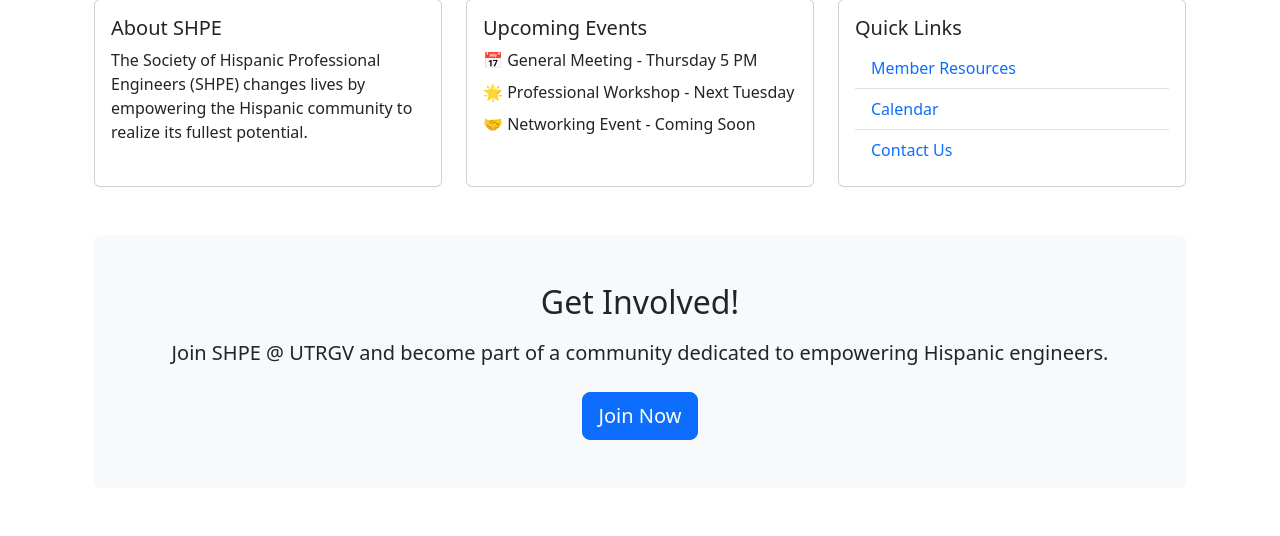
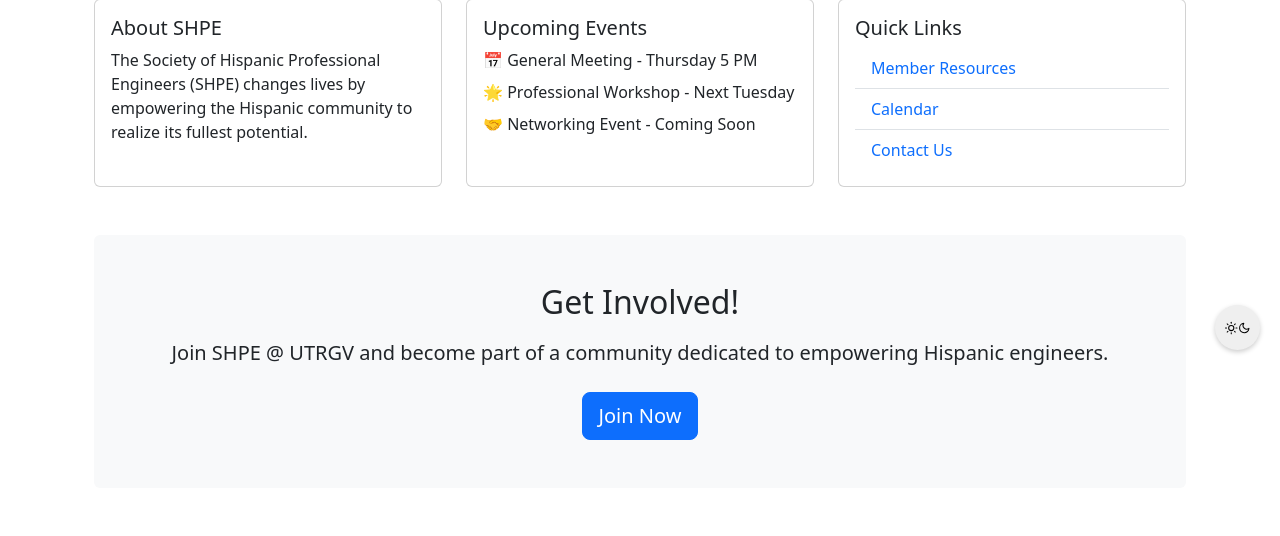
Before and after one commit to Yizushdz/SWE_Project, a Django app: page / in a window 1280 px wide. Shown: the part 430-966 px from the top of the page. Run offline with Django 5.2, Linux system fonts and the light colour scheme.

Commit message:
Feature: light/dark mode

```diff
--- a/fall3340/settings.py
+++ b/fall3340/settings.py
@@ -121,6 +121,11 @@ USE_TZ = True
 # https://docs.djangoproject.com/en/5.1/howto/static-files/
 
 STATIC_URL = 'static/'
+STATICFILES_DIRS = [
+    BASE_DIR / "static",  # If using Python 3.6+
+    # or for older versions:
+    # os.path.join(BASE_DIR, 'static'),
+]
 
 # Default primary key field type
 # https://docs.djangoproject.com/en/5.1/ref/settings/#default-auto-field
--- /dev/null
+++ b/testApp/static/css/styles.css
@@ -0,0 +1,55 @@
+.theme-toggle {
+    position: fixed;
+    bottom: 20px;
+    right: 20px;
+    z-index: 1000;
+    padding: 10px;
+    border-radius: 50%;
+    width: 45px;
+    height: 45px;
+    display: flex;
+    align-items: center;
+    justify-content: center;
+    border: none;
+    box-shadow: 0 2px 5px rgba(0,0,0,0.2);
+    transition: all 0.3s ease;
+}
+
+.theme-toggle:hover {
+    transform: scale(1.1);
+    box-shadow: 0 4px 8px rgba(0,0,0,0.3);
+}
+
+.theme-toggle .sun-icon,
+.theme-toggle .moon-icon {
+    width: 20px;
+    height: 20px;
+}
+
+[data-bs-theme="dark"] .sun-icon {
+    display: none;
+}
+
+[data-bs-theme="light"] .moon-icon {
+    display: none;
+}
+
+/* Dark mode custom colors */
+[data-bs-theme="dark"] {
+    --bs-body-color: #e3e3e3;
+    --bs-body-bg: #1a1a1a;
+}
+
+[data-bs-theme="dark"] .theme-toggle {
+    background-color: #373737;
+    color: #fff;
+}
+
+[data-bs-theme="light"] .theme-toggle {
+    background-color: #fff;
+    color: #000;
+}
+
+body {
+    transition: background-color 0.3s ease, color 0.3s ease;
+}
--- /dev/null
+++ b/testApp/static/js/theme.js
@@ -0,0 +1,18 @@
+document.addEventListener('DOMContentLoaded', () => {
+    const themeToggle = document.getElementById('themeToggle');
+    const html = document.documentElement;
+
+    // Check for saved theme preference
+    const savedTheme = localStorage.getItem('theme');
+    if (savedTheme) {
+        html.setAttribute('data-bs-theme', savedTheme);
+    }
+
+    themeToggle.addEventListener('click', () => {
+        const currentTheme = html.getAttribute('data-bs-theme');
+        const newTheme = currentTheme === 'dark' ? 'light' : 'dark';
+
+        html.setAttribute('data-bs-theme', newTheme);
+        localStorage.setItem('theme', newTheme);
+    });
+});
--- a/testApp/templates/base.html
+++ b/testApp/templates/base.html
@@ -1,11 +1,13 @@
 <!-- base.html -->
+{% load static %} <!--loads static folder for reference by the light/dark mode feature-->
 <!DOCTYPE html>
 <html lang="en">
 <head>
     <meta charset="UTF-8">
     <meta name="viewport" content="width=device-width, initial-scale=1.0">
-    <title>{% block title %}My Django App{% endblock %}</title>
+    <title>{% block title %}SHPE's Django App{% endblock %}</title>
     <link href="https://cdn.jsdelivr.net/npm/bootstrap@5.3.0/dist/css/bootstrap.min.css" rel="stylesheet">
+    <link href="{% static './css/styles.css' %}" rel="stylesheet">
 </head>
 <body>
     <!-- Navbar -->
@@ -43,6 +45,23 @@
             </div>
         </div>
     </nav>
+    <!-- Theme Toggle Button -->
+    <button class="theme-toggle" id="themeToggle" aria-label="Toggle theme">
+        <svg class="sun-icon" xmlns="http://www.w3.org/2000/svg" width="20" height="20" viewBox="0 0 24 24" fill="none" stroke="currentColor" stroke-width="2" stroke-linecap="round" stroke-linejoin="round">
+            <circle cx="12" cy="12" r="5"/>
+            <line x1="12" y1="1" x2="12" y2="3"/>
+            <line x1="12" y1="21" x2="12" y2="23"/>
+            <line x1="4.22" y1="4.22" x2="5.64" y2="5.64"/>
+            <line x1="18.36" y1="18.36" x2="19.78" y2="19.78"/>
+            <line x1="1" y1="12" x2="3" y2="12"/>
+            <line x1="21" y1="12" x2="23" y2="12"/>
+            <line x1="4.22" y1="19.78" x2="5.64" y2="18.36"/>
+            <line x1="18.36" y1="5.64" x2="19.78" y2="4.22"/>
+        </svg>
+        <svg class="moon-icon" xmlns="http://www.w3.org/2000/svg" width="20" height="20" viewBox="0 0 24 24" fill="none" stroke="currentColor" stroke-width="2" stroke-linecap="round" stroke-linejoin="round">
+            <path d="M21 12.79A9 9 0 1 1 11.21 3 7 7 0 0 0 21 12.79z"/>
+        </svg>
+    </button>
 
     <!-- Page Content -->
     <div class="container">
@@ -50,5 +69,6 @@
     </div>
 
     <script src="https://cdn.jsdelivr.net/npm/bootstrap@5.3.0/dist/js/bootstrap.bundle.min.js"></script>
+    <script src="{% static 'js/theme.js' %}"></script>
 </body>
 </html>
--- a/testApp/templates/register.html
+++ b/testApp/templates/register.html
@@ -1,4 +1,6 @@
 {% extends 'base.html' %}
+
+{% block title %}Register - SHPE @ UTRGV{% endblock %}
 
 {% block content %}
 <div class="row justify-content-center mt-5">
```
Also changed, not shown: 1 other file.
